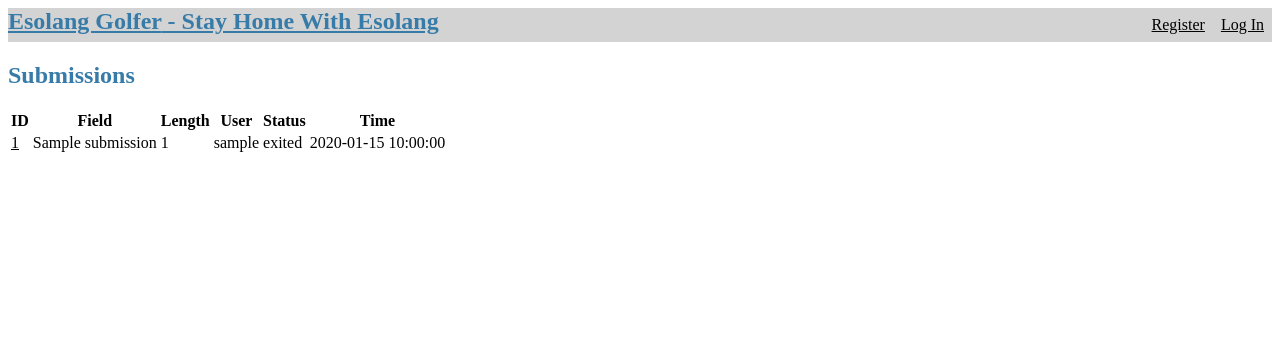
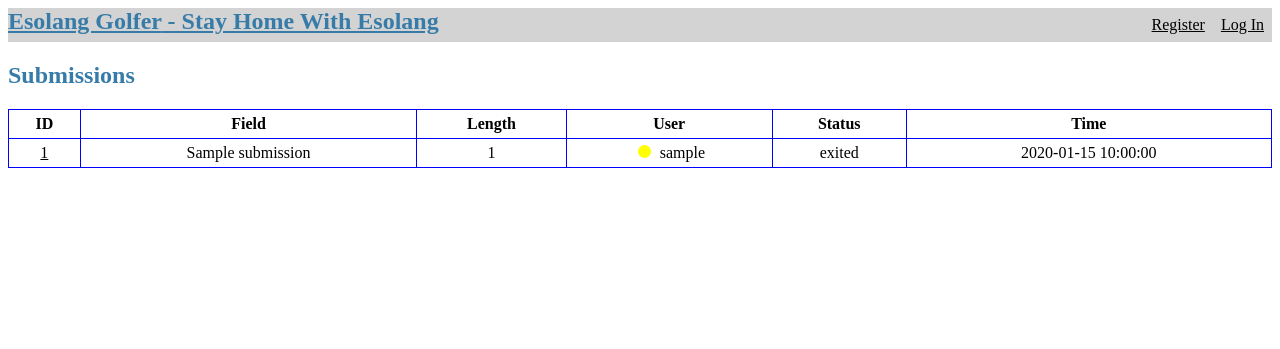
Before and after one commit to hiromi-mi/esolang_golfer_prototype, a Flask app: template templates/submission/index.html in a window 1280 px wide. Shown: the top 349 px of the page. Run offline with Flask 2, Linux system fonts and the light colour scheme; the template is opened without the code that fills it: most values are stand-ins (such as "Sample title", 1, 10 or a date in 2020); parts of the project's set-up code (start-up, migrations or seed data) failed here and were passed over.

Commit message:
update submission status

```diff
--- a/dashboard.py
+++ b/dashboard.py
@@ -13,7 +13,7 @@ def dashboard():
     # at least one item are required
     for cnt, field in enumerate(current_app.config['FIELDS'].values()):
         smallest_submission = db.execute(
-                'SELECT submission.id, length, username'
+                'SELECT submission.id, length, username, user_id'
                 ' FROM submission JOIN user ON user.id = submission.user_id'
                 ' WHERE fieldname = ?'
                 " and status = 'AC'"
@@ -21,7 +21,7 @@ def dashboard():
                 (field["fieldname"],),
                 ).fetchone()
         if smallest_submission is not None:
-            field_bests.append((field['fieldname'], f"{smallest_submission['length']} Bytes", f"user-{smallest_submission['username']}", cnt))
+            field_bests.append((field['fieldname'], f"{smallest_submission['length']} Bytes", f"user-{smallest_submission['username']}", cnt, smallest_submission['user_id']))
         else:
             field_bests.append((field['fieldname'], "", "", cnt))
     return render_template('index.html', field_bests=field_bests)
--- a/static/style.css
+++ b/static/style.css
@@ -15,8 +15,34 @@ form label { font-weight: bold; }
   text-align: center;
   font-weight: bold;
 }
-.user-esolang {
+.team-badge {
+   /* 黒丸をつくる */
+   display: inline-block; /* TODO 意味をしらべる */
+   width: 0.8em;
+   height: 0.8em;
+   margin-left: 0.3em;
+   margin-right: 0.3em;
+   border-radius: 1em;
+   vertical-align: middle: /* TODO super ってなに */
+}
+/* TODO ここは . をつけるらしい */
+.team-badge.user-esolang {
    background-color:yellow;
+}
+.user- {
+   /* TODO no user submission */
+   background-color:gray;
+}
+.user-1 {
+   background-color:yellow;
+}
+.user-2 {
+   background-color:red;
+   color: white;
+}
+.user-3 {
+   background-color:blue;
+   color: white;
 }
 a {
   color: inherit;
@@ -29,3 +55,24 @@ a {
    display: flex;
    flex-direction: column;
 }
+.submissions  {
+   width: 100%; /* 端から端まで表示 */
+   border-collapse:collapse;
+   /* border が2種類あるときは1つに統合, 指定しないと double border になる */
+   overflow: auto;
+}
+.submissions th, .submissions td {
+   text-align: center;
+   padding:5px;
+   border: 1px solid blue;
+}
+.submission-status {
+   text-align: center;
+}
+.submission-status-AC {
+   background-color:green;
+   color: white;
+}
+.submission-status-WA {
+   background-color:orange;
+}
--- a/submit.py
+++ b/submit.py
@@ -59,7 +59,7 @@ def get_submissions():
     db = get_db()
     # datetime(created, "localtime") created -> get time as localtime
     submissions = db.execute(
-            'SELECT s.id, fieldname, length, username, status, datetime(created, "localtime") created'
+            'SELECT s.id, fieldname, user_id, length, username, status, datetime(created, "localtime") created'
             ' FROM submission s JOIN user u ON s.user_id = u.id'
             ' ORDER BY created DESC'
             ).fetchall()
--- a/templates/index.html
+++ b/templates/index.html
@@ -9,7 +9,7 @@
    <p>{{config['PROBLEM']}}</p>
    <div class="dashboard">
    {% for best in field_bests %}
-   <a href="/submission/submit/{{best[3]}}" class="{{best[2]}}">
+   <a href="/submission/submit/{{best[3]}}" class="user-{{best[4]}}">
       <div>
          <div>{{best[0]}}</div>
          <div>{{best[1]}}</div>
--- a/templates/submission/index.html
+++ b/templates/submission/index.html
@@ -6,17 +6,19 @@
       <h1>{% block title %}Submissions{% endblock %}</h1>
    </header>
 
+   <div style="overflow: auto;">
    <table class="submissions">
       <tr><th> ID </th> <th> Field </th> <th> Length </th> <th> User </th> <th> Status </th> <th> Time </th> </tr>
    {% for submission in submissions %}
    <tr><td><a href="/submission/{{submission['id']}}">{{ submission['id'] }}</a></td>
       <td> {{ submission['fieldname'] }} </td>
       <td> {{ submission['length'] }} </td>
-      <td> {{ submission['username'] }}</td>
-      <td> {{ submission['status'] }}</td>
+      <td><span class="user-{{submission['user_id']}} team-badge"></span> {{ submission['username'] }}</td>
+      <td> <span class="submission-status submission-status-{{ submission['status'] }}"> {{ submission['status'] }}</span></td>
       <td> {{ submission['created'] }}</td>
    </tr>
    {% endfor %}
    </table>
+   </div>
 </section>
 {% endblock %}
```
